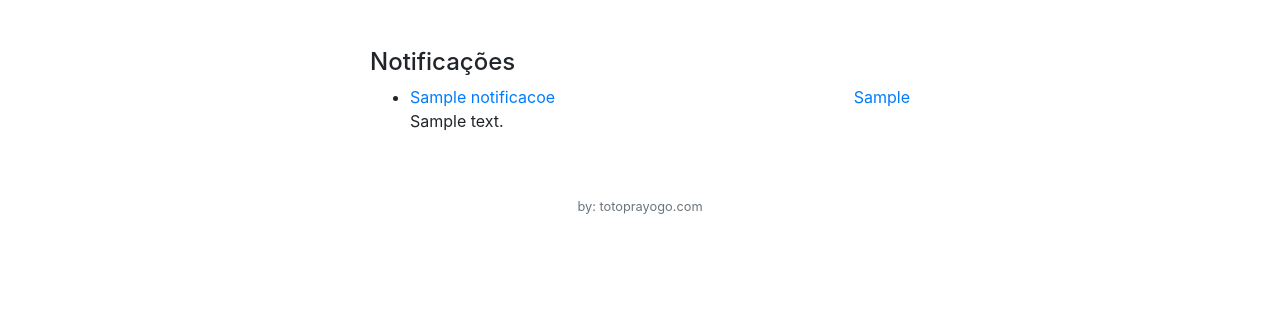
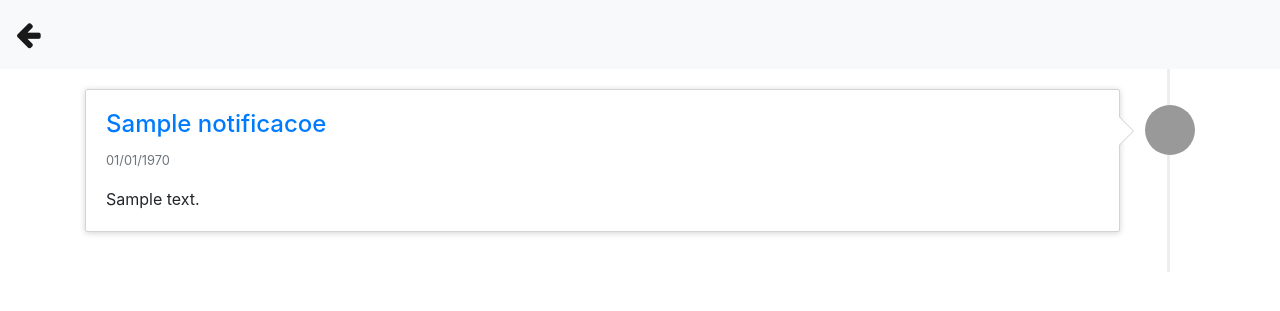
Before and after one commit to figueredorv/crm, a PHP site: page /notificacoes.php in a window 1280 px wide. Shown: the top 311 px of the page. Run offline with PHP 8.4, Linux system fonts and the light colour scheme; tables that the repository leaves empty or names only in its code hold one stand-in row (values such as "Sample post"); some libraries are stand-ins or nearby versions.

Commit message:
Tudo certo!

```diff
--- a/css/notificacoes.css
+++ b/css/notificacoes.css
@@ -1,30 +1,126 @@
-ul.timeline {
-    list-style-type: none;
+.timeline {
+    list-style: none;
+    padding: 20px 0 20px;
     position: relative;
-}
-ul.timeline:before {
-    content: ' ';
-    background: #d4d9df;
+  }
+  .timeline:before {
+    top: 0;
+    bottom: 0;
+    position: absolute;
+    content: " ";
+    width: 3px;
+    background-color: #eeeeee;
+    right: 25px;
+    margin-left: -1.5px;
+  }
+  .timeline > li {
+    margin-bottom: 20px;
+    position: relative;
+  }
+  .timeline > li:before,
+  .timeline > li:after {
+    content: " ";
+    display: table;
+  }
+  .timeline > li:after {
+    clear: both;
+  }
+  .timeline > li:before,
+  .timeline > li:after {
+    content: " ";
+    display: table;
+  }
+  .timeline > li:after {
+    clear: both;
+  }
+  .timeline > li > .timeline-panel {
+    width: calc( 100% - 75px );
+    float: left;
+    border: 1px solid #d4d4d4;
+    border-radius: 2px;
+    padding: 20px;
+    position: relative;
+    -webkit-box-shadow: 0 1px 6px rgba(0, 0, 0, 0.175);
+    box-shadow: 0 1px 6px rgba(0, 0, 0, 0.175);
+  }
+  .timeline > li > .timeline-panel:before {
+    position: absolute;
+    top: 26px;
+    right: -15px;
     display: inline-block;
+    border-top: 15px solid transparent;
+    border-left: 15px solid #ccc;
+    border-right: 0 solid #ccc;
+    border-bottom: 15px solid transparent;
+    content: " ";
+  }
+  .timeline > li > .timeline-panel:after {
     position: absolute;
-    left: 29px;
-    width: 2px;
-    height: 100%;
-    z-index: 400;
-}
-ul.timeline > li {
-    margin: 20px 0;
-    padding-left: 20px;
-}
-ul.timeline > li:before {
-    content: ' ';
-    background: white;
+    top: 27px;
+    right: -14px;
     display: inline-block;
+    border-top: 14px solid transparent;
+    border-left: 14px solid #fff;
+    border-right: 0 solid #fff;
+    border-bottom: 14px solid transparent;
+    content: " ";
+  }
+  .timeline > li > .timeline-badge {
+    color: #fff;
+    width: 50px;
+    height: 50px;
+    line-height: 50px;
+    font-size: 1.4em;
+    text-align: center;
     position: absolute;
-    border-radius: 50%;
-    border: 3px solid #22c0e8;
-    left: 20px;
-    width: 20px;
-    height: 20px;
-    z-index: 400;
-}
+    top: 16px;
+    right: 0px;
+    margin-left: -25px;
+    background-color: #999999;
+    z-index: 100;
+    border-top-right-radius: 50%;
+    border-top-left-radius: 50%;
+    border-bottom-right-radius: 50%;
+    border-bottom-left-radius: 50%;
+  }
+  .timeline > li.timeline-inverted > .timeline-panel {
+    float: right;
+  }
+  .timeline > li.timeline-inverted > .timeline-panel:before {
+    border-left-width: 0;
+    border-right-width: 15px;
+    left: -15px;
+    right: auto;
+  }
+  .timeline > li.timeline-inverted > .timeline-panel:after {
+    border-left-width: 0;
+    border-right-width: 14px;
+    left: -14px;
+    right: auto;
+  }
+  .timeline-badge.primary {
+    background-color: #2e6da4 !important;
+  }
+  .timeline-badge.success {
+    background-color: #3f903f !important;
+  }
+  .timeline-badge.warning {
+    background-color: #f0ad4e !important;
+  }
+  .timeline-badge.danger {
+    background-color: #d9534f !important;
+  }
+  .timeline-badge.info {
+    background-color: #5bc0de !important;
+  }
+  .timeline-title {
+    margin-top: 0;
+    color: inherit;
+  }
+  .timeline-body > p,
+  .timeline-body > ul {
+    margin-bottom: 0;
+  }
+  .timeline-body > p + p {
+    margin-top: 5px;
+  }
--- a/notificacoes.php
+++ b/notificacoes.php
@@ -1,42 +1,63 @@
 <!DOCTYPE html>
 <html lang="en">
+
 <head>
-    <meta charset="UTF-8">
-    <meta name="viewport" content="width=device-width, initial-scale=1.0">
     <title>Notificações</title>
-    <link href="//maxcdn.bootstrapcdn.com/bootstrap/4.1.1/css/bootstrap.min.css" rel="stylesheet" id="bootstrap-css">
-    <script src="//cdnjs.cloudflare.com/ajax/libs/jquery/3.2.1/jquery.min.js"></script>
-    <script src="//maxcdn.bootstrapcdn.com/bootstrap/4.1.1/js/bootstrap.min.js"></script>
-    <link rel="stylesheet" href="notificacoes.php">
+    <meta content='width=device-width, initial-scale=1.0, maximum-scale=1.0, user-scalable=0, shrink-to-fit=no' name='viewport' />
+    <link rel="stylesheet" href="https://stackpath.bootstrapcdn.com/bootstrap/4.1.3/css/bootstrap.min.css" integrity="sha384-MCw98/SFnGE8fJT3GXwEOngsV7Zt27NXFoaoApmYm81iuXoPkFOJwJ8ERdknLPMO" crossorigin="anonymous">
+    <script src="https://code.jquery.com/jquery-3.3.1.slim.min.js" integrity="sha384-q8i/X+965DzO0rT7abK41JStQIAqVgRVzpbzo5smXKp4YfRvH+8abtTE1Pi6jizo" crossorigin="anonymous"></script>
+    <script src="https://cdnjs.cloudflare.com/ajax/libs/popper.js/1.14.3/umd/popper.min.js" integrity="sha384-ZMP7rVo3mIykV+2+9J3UJ46jBk0WLaUAdn689aCwoqbBJiSnjAK/l8WvCWPIPm49" crossorigin="anonymous"></script>
+    <script src="https://stackpath.bootstrapcdn.com/bootstrap/4.1.3/js/bootstrap.min.js" integrity="sha384-ChfqqxuZUCnJSK3+MXmPNIyE6ZbWh2IMqE241rYiqJxyMiZ6OW/JmZQ5stwEULTy" crossorigin="anonymous">
+    </script>
+    <link rel="stylesheet" href="https://cdnjs.cloudflare.com/ajax/libs/font-awesome/4.7.0/css/font-awesome.min.css">
+    <script src="https://cdnjs.cloudflare.com/ajax/libs/jquery.mask/1.14.11/jquery.mask.min.js"></script>
+    <script src="//code.jivosite.com/widget/fgSW8k1Bo7" async></script>
+    <link rel="stylesheet" href="css/notificacoes.css"> <!-- Certifique-se de ajustar o caminho conforme necessário -->
 </head>
+
 <body>
+    <nav class="navbar navbar-expand-lg navbar-light bg-light">
+        <a class="navbar-brand" href="painel_funcionario.php"><big><big><i class="fa fa-arrow-left"></i></big></big></a>
+        <button class="navbar-toggler" type="button" data-toggle="collapse" data-target="#conteudoNavbarSuportado" aria-controls="conteudoNavbarSuportado" aria-expanded="false" aria-label="Alterna navegação">
+            <span class="navbar-toggler-icon"></span>
+        </button>
+    </nav>
 
-<div class="container mt-5 mb-5">
-    <div class="row">
-        <div class="col-md-6 offset-md-3">
-            <h4>Notificações</h4>
+    <div class="container">
         <ul class="timeline">
             <?php
             // Conectar ao banco de dados
             include('conexao.php');
 
             // Consultar as notificações no banco de dados
-                $query = "SELECT * FROM notificacoes";
+            $query = "SELECT * FROM notificacoes ORDER BY id DESC";
             $result = mysqli_query($conexao, $query);
+
+
+            $updateQuery = "UPDATE notificacoes SET lida = 1";
+            mysqli_query($conexao, $updateQuery);
+
 
             // Exibir as notificações dinamicamente
             while ($row = mysqli_fetch_assoc($result)) {
                 echo '<li>';
+                echo '<div class="timeline-badge"><i class="glyphicon glyphicon-check ' . ($row['icon'] ? $row['icon'] : 'fa fa-bell-o') . '"></i></div>';
+                echo '<div class="timeline-panel">';
+                echo '<div class="timeline-heading">';
 
                 if (!empty($row['link'])) {
-                        echo '<a href="' . $row['link'] . '" target="_blank">' . $row['titulo'] . '</a>';
-                        echo '<a href="' . $row['link'] . '" class="float-right">' . $row['data_publicacao'] . '</a>';
+                    echo '<h4 class="timeline-title"><a href="' . $row['link'] . '" target="_blank">' . $row['titulo'] . '</a></h4>';
+                    echo '<p><small class="text-muted"><i class="glyphicon glyphicon-time"></i> ' . date('d/m/Y', strtotime($row['data_publicacao'])) . '</small></p>';
                 } else {
-                        echo '<span>' . $row['titulo'] . '</span>';
-                        echo '<span class="float-right">' . $row['data_publicacao'] . '</span>';
+                    echo '<h4 class="timeline-title">' . $row['titulo'] . '</h4>';
+                    echo '<p><small class="text-muted"><i class="glyphicon glyphicon-time"></i> ' . date('d/m/Y', strtotime($row['data_publicacao'])) . '</small></p>';
                 }
 
+                echo '</div>';
+                echo '<div class="timeline-body">';
                 echo '<p>' . $row['descricao'] . '</p>';
+                echo '</div>';
+                echo '</div>';
                 echo '</li>';
             }
 
@@ -45,10 +66,7 @@
             ?>
         </ul>
     </div>
-    </div>
-</div>
-
-<div class="text-muted mt-5 mb-5 text-center small">by: <a class="text-muted" target="_blank" href="http://totoprayogo.com">totoprayogo.com</a></div>
 
 </body>
+
 </html>
```
Also changed, not shown: painel_funcionario.php (+28 -2 lines), conexao.php (line endings or trailing spaces). Lines whose indentation alone changed are shown as unchanged.
